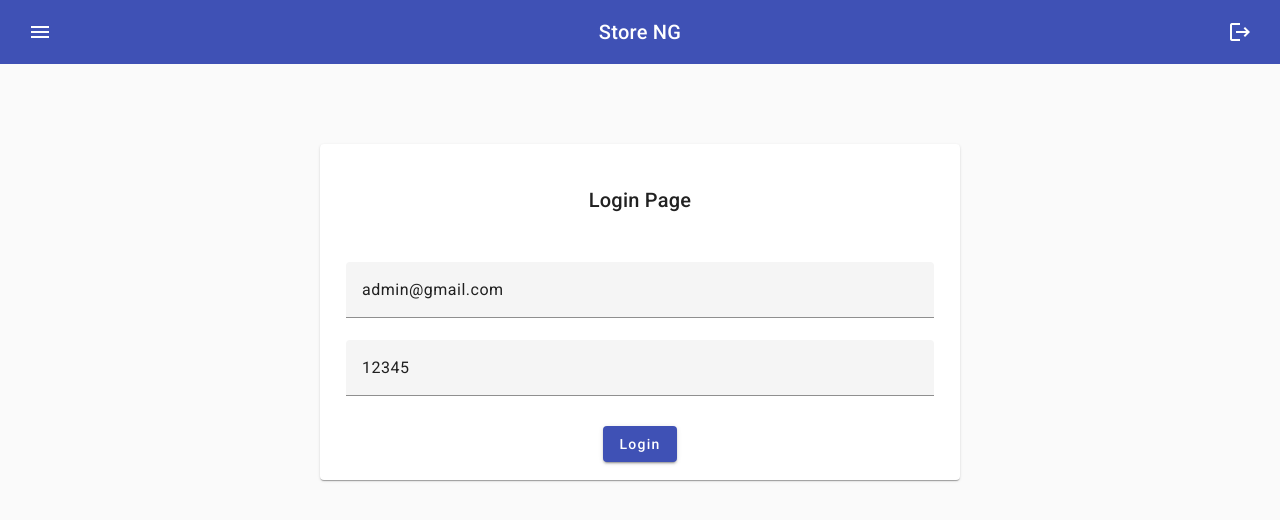
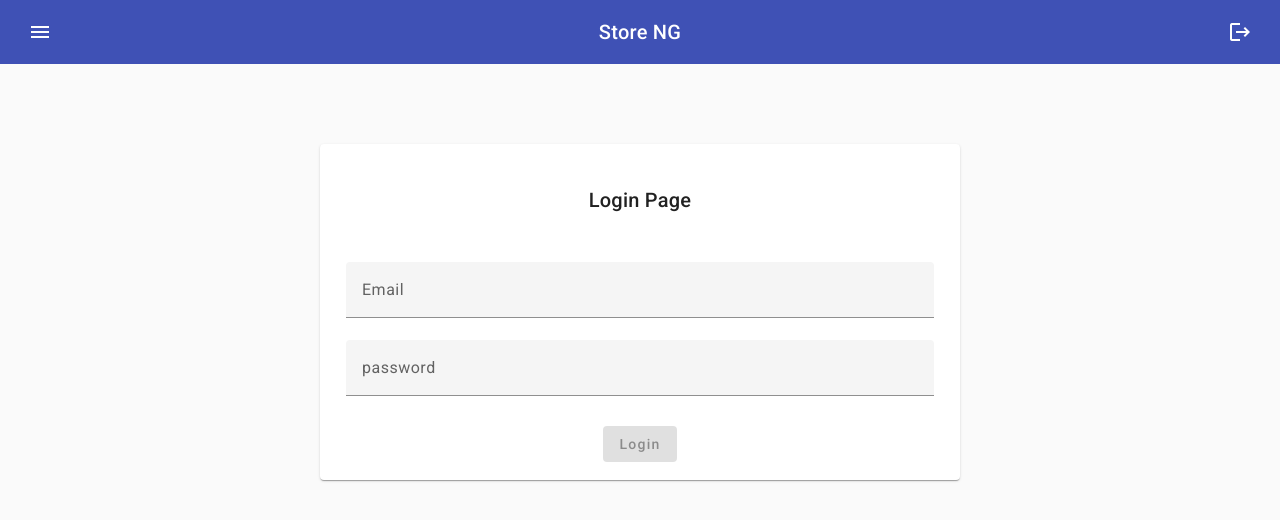
Before and after one commit to muhammadawaisshaikh/store-angular-app, an Angular app: page /auth in a window 1280 px wide. Shown: the top 520 px of the page. Built offline with nearby package versions, Linux system fonts and the light colour scheme.

Commit message:
auth component fix

```diff
--- a/src/app/pages/auth/login/login.component.html
+++ b/src/app/pages/auth/login/login.component.html
@@ -11,7 +11,7 @@
                         <input matInput placeholder="Email" formControlName="email">
                     </mat-form-field>
                     <mat-form-field>
-                        <input type="text" matInput placeholder="password" formControlName="password">
+                        <input type="password" matInput placeholder="password" formControlName="password">
                     </mat-form-field>
                 </mat-card-content>
 
--- a/src/app/pages/auth/login/login.component.ts
+++ b/src/app/pages/auth/login/login.component.ts
@@ -24,8 +24,8 @@ export class LoginComponent implements OnInit {
 
   ngOnInit(): void {
     this.loginForm = this.fb.group({
-      email: ['admin@gmail.com', [Validators.required]],
-      password: ['12345', [Validators.required]]
+      email: ['', [Validators.required]],
+      password: ['', [Validators.required]]
     })
 
     if (this.authService.checkAuthentication()) {
```
